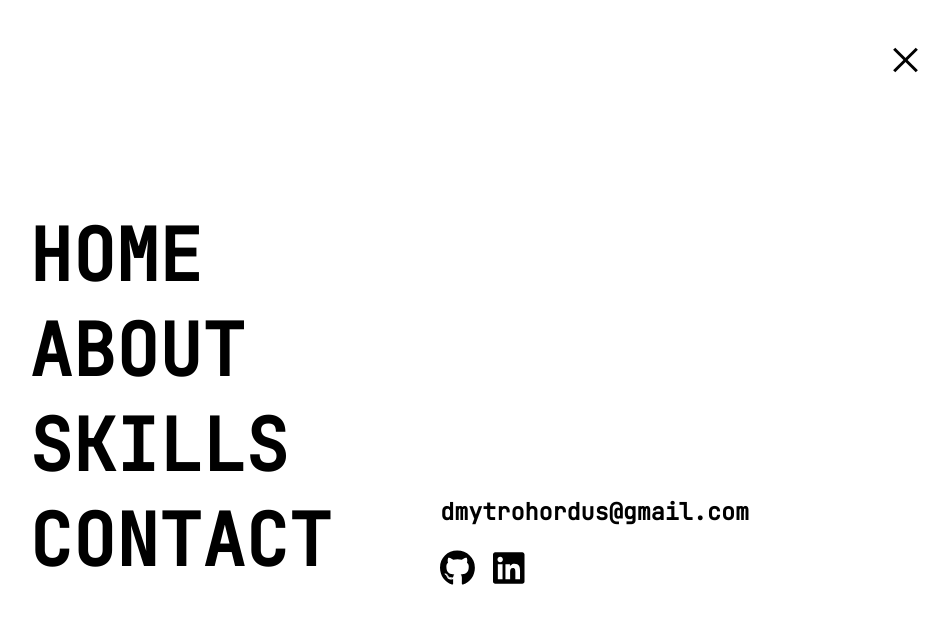
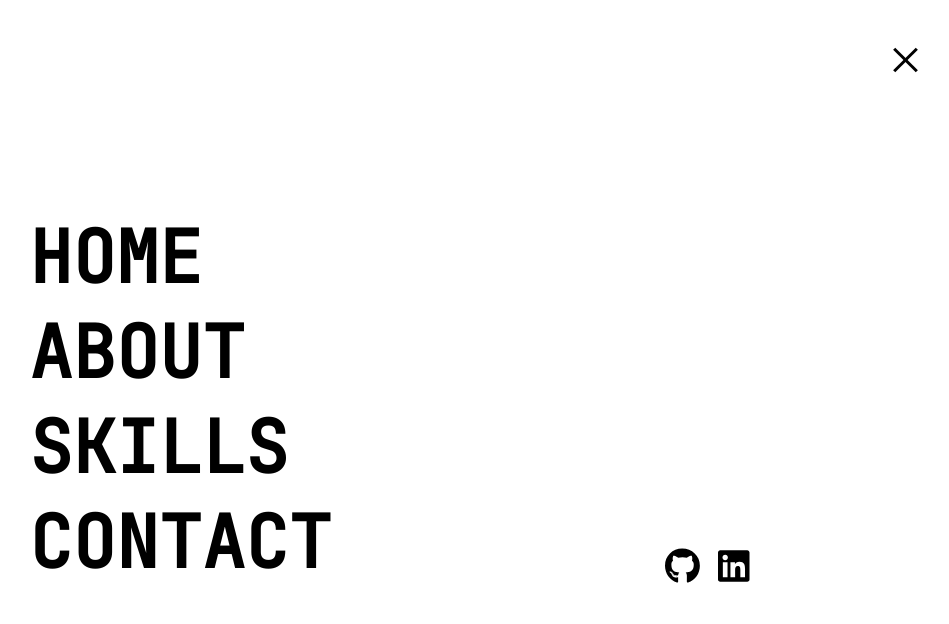
Before and after one commit to IsaacAzimovUA/portfolio_inner-website, a React (Vite) app: page / in a window 1280 px wide. Both pictures are taken after a click on the button 1156 px from the left and 60 px from the top of the page. Shown: the top 624 px of the page, without its empty margins (251-1200 px from the left). Built offline with nearby package versions, Linux system fonts and the light colour scheme.

Commit message:
Footer component: add margin block Navbar: change style of the links Env: add env variables

```diff
--- a/src/components/Navbar.tsx
+++ b/src/components/Navbar.tsx
@@ -29,7 +29,7 @@ export const Navbar = () => {
             onClick={(e) => e.stopPropagation()}
             className="navbar__menu-wrapper"
           >
-            <ul>
+            <ul className="navbar__menu-item-set">
               {MENU_ITEMS.map((item) => (
                 <li
                   className="navbar__menu-item"
--- a/src/components/Socials.tsx
+++ b/src/components/Socials.tsx
@@ -1,9 +1,16 @@
 import { FontAwesomeIcon } from '@fortawesome/react-fontawesome'
 import { faGithub, faLinkedin } from '@fortawesome/free-brands-svg-icons'
 
+const { VITE_LINK_GITHUB, VITE_LINK_LINKEDIN } = import.meta.env
+const LINK_EMAIL = import.meta.env.VITE_LINK_EMAIL
 export const SOCIAL_ITEMS = [
-  { id: 1, title: 'github', icon: faGithub, href: '#' },
-  { id: 2, title: 'linkedin', icon: faLinkedin, href: '#' },
+  {
+    id: 1,
+    title: 'github',
+    icon: faGithub,
+    href: VITE_LINK_GITHUB,
+  },
+  { id: 2, title: 'linkedin', icon: faLinkedin, href: VITE_LINK_LINKEDIN },
 ]
 export const Socials = () => {
   return (
@@ -13,9 +20,9 @@ export const Socials = () => {
           title="email"
           target="_blank"
           className="contact__email"
-          href="mailto:dmytrohordus@gmail.com"
+          href={`mailto:${LINK_EMAIL}`}
         >
-          dmytrohordus@gmail.com
+          {LINK_EMAIL}
         </a>
         <ul className="contact__socials">
           {SOCIAL_ITEMS.map(({ id, title, icon, href }) => (
--- a/src/scss/_navbar.scss
+++ b/src/scss/_navbar.scss
@@ -28,7 +28,12 @@
     flex-wrap: wrap;
   }
 
+  &__menu-item-set {
+    display: flex;
+    flex-direction: column;
+  }
   &__menu-item {
+    width: fit-content;
     position: relative;
     font-size: 4rem;
     font-weight: 700;
--- a/src/scss/index.scss
+++ b/src/scss/index.scss
@@ -20,6 +20,7 @@ li {
 }
 a {
   color: inherit;
+  cursor: pointer;
   text-decoration: none;
 }
 
@@ -73,6 +74,7 @@ body,
   align-items: center;
   gap: 1rem;
   &--footer {
+    margin-block: 3rem;
     @media (min-width: 425px) {
       align-items: start;
     }
```
Also changed, not shown: src/vite/client.d.ts (added, +8 -0 lines), 2 other files (tests, documents, lock files or other folders).
